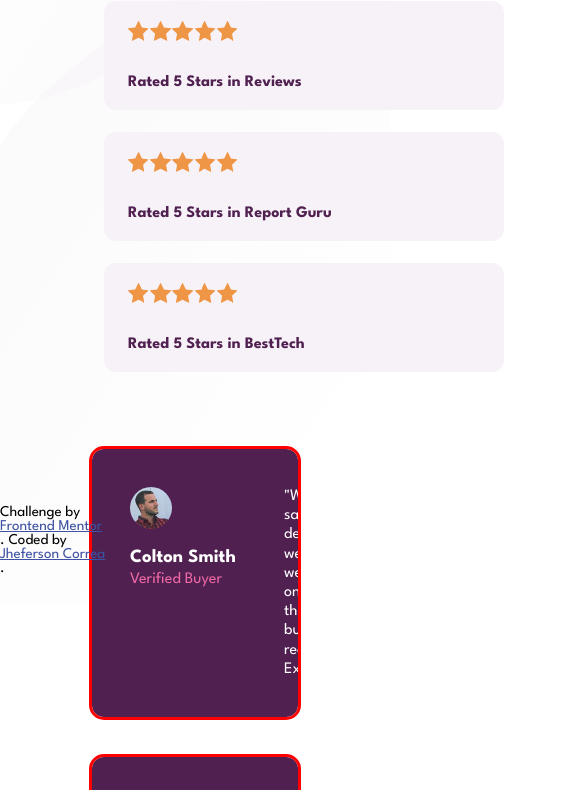
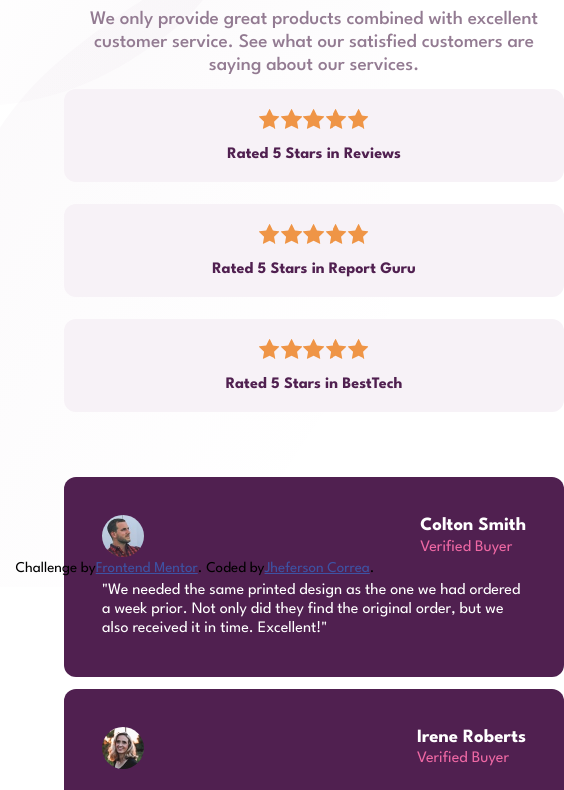
Before and after one commit to imjheef/social-proof-section-master, a plain HTML site: page index.html in a window 390 px wide. Shown: the part 257-1047 px from the top of the page, 564 px wide, since content can reach past the window. Drawn offline with Linux system fonts and the light colour scheme.

Commit message:
Removed outline property from main element, added display: flex to attribution class, and made various layout adjustments for mobile devices

```diff
--- a/style.css
+++ b/style.css
@@ -115,7 +115,6 @@ main {
 	border-radius: 12px;
 	background-color: var(--very-dark-magenta);
 	line-height: 1.2;
-	outline: red solid;
 	height: auto;
 	max-height: 280px;
 }
@@ -150,6 +149,7 @@ main {
 /* Feel free to remove these styles or customise in your own stylesheet 👍 */
 
 .attribution {
+	display: flex;
 	position: absolute;
 	bottom: 0;
 	align-self: center;
@@ -162,17 +162,43 @@ main {
 }
 
 @media (width <= 1010px) {
-	* {
+	*,
+	body,
+	html {
+		padding: 0;
+		margin: 0;
+		box-sizing: border-box;
+		justify-content: space-between;
+	}
+
+	body {
 		display: flex;
-		flex-direction: row;
-		padding: 0;
-		width: 100%;
-		height: auto;
-		height: max-content;
-		flex-wrap: wrap;
+		flex-flow: column;
 	}
 
 	main {
-		flex-direction: column;
+		display: flex;
+		flex-flow: column wrap;
+	}
+
+	.main-description {
+		text-align: center;
+	}
+
+	.rating-container {
+		padding: 0;
+	}
+
+	.wrapper,
+	.reviews-container {
+		justify-content: center;
+		flex-flow: wrap;
+		gap: 12px;
+	}
+
+	.stars-container {
+		width: 100%;
+		flex-flow: column;
+		gap: 18px;
 	}
 }
```
